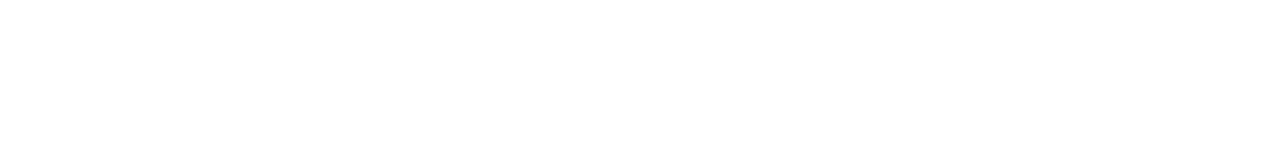
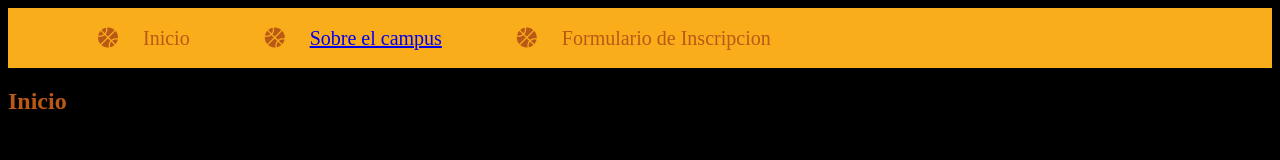
Before and after one commit to nachomoyano04/nachomoyano04.github.io, a plain HTML site: page index.html in a window 1280 px wide. Drawn offline with Linux system fonts and the light colour scheme.

Commit message:
Agregando ul y style
Iconos a la listas del menu de navegacion

```diff
--- a/index.html
+++ b/index.html
@@ -2,10 +2,16 @@
 <html lang="en">
 <head>
     <meta charset="UTF-8">
-    <meta http-equiv="X-UA-Compatible" content="IE=edge">
-    <title>Cabañas O'le</title>
+    <title>CampusBuckets</title>
+    <link rel="stylesheet" href="style.css">
+    <script src="https://kit.fontawesome.com/71b6eb9cac.js" crossorigin="anonymous"></script>
 </head>
 <body>
-    <p></p>
+    <ul>
+        <li><i class="fa-solid fa-basketball"></i>Inicio</li>
+        <li><i class="fa-solid fa-basketball"></i><a href="pagina1.html">Sobre el campus</a></li>
+        <li><i class="fa-solid fa-basketball"></i>Formulario de Inscripcion</li>
+    </ul>
+    <h2>Inicio</h2>
 </body>
 </html>
--- /dev/null
+++ b/style.css
@@ -0,0 +1,14 @@
+body{
+    background-color: #000000 ;
+    color: #B95915;
+}
+ul{
+    margin: 0px 0px 20px 0px;
+    background-color: #F9AD1B;
+    font-size: 20px;
+    display: flex;
+    list-style: none;
+}
+li,i{
+    padding: 10px 25px;
+}
```
Also changed, not shown: pagina1.html (added, +10 -0 lines).
